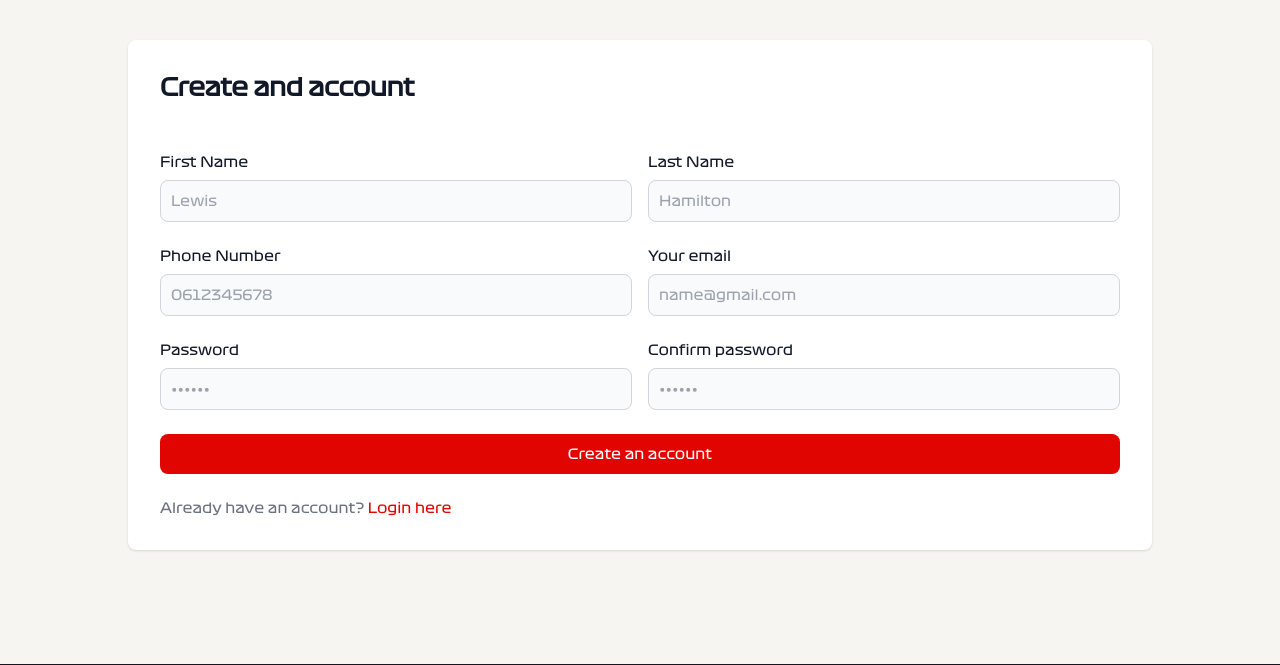
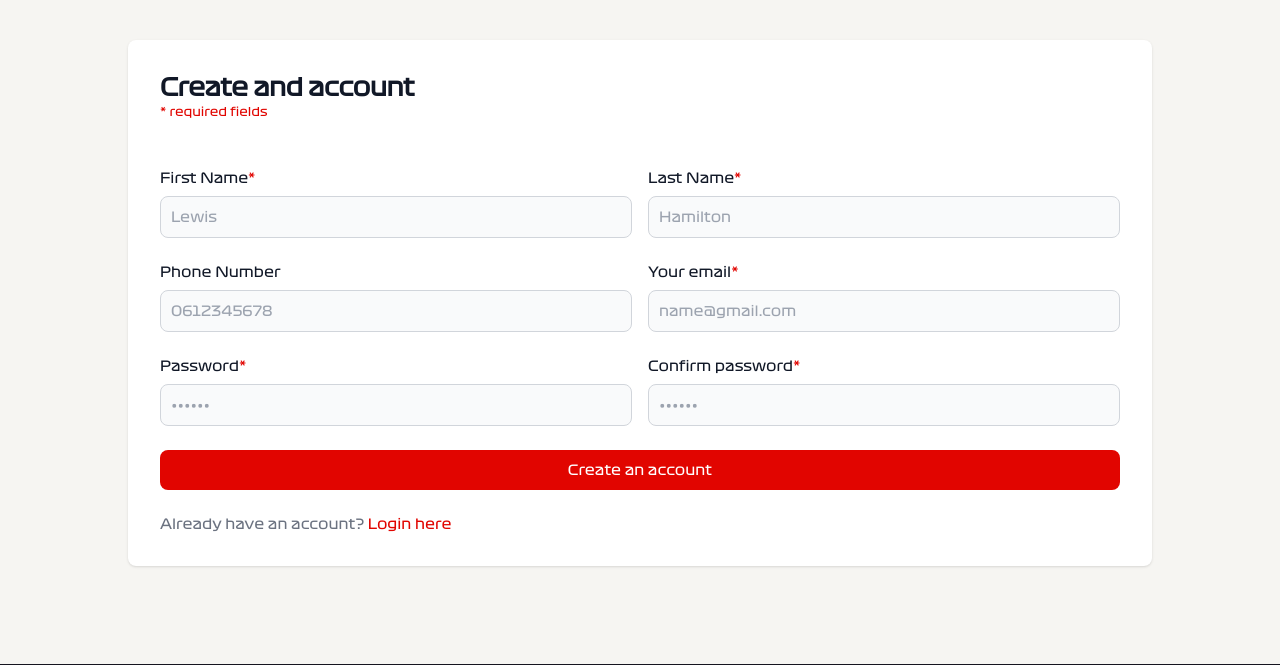
Before and after one commit to pmax42/flask-f1, a Flask app: page /sign-up in a window 1280 px wide. Shown: the part 56-721 px from the top of the page. Run offline with Flask 3, Linux system fonts and the light colour scheme; parts of the project's set-up code (start-up, migrations or seed data) failed here and were passed over; some libraries are stand-ins or nearby versions.

Commit message:
[ADD] Oubli indicateurs champs obligatoires

```diff
--- a/website/templates/sign-up.html
+++ b/website/templates/sign-up.html
@@ -5,17 +5,20 @@
 {% block content %}
 <div class="w-full bg-white rounded-lg shadow md:mt-0 sm:max-w-md xl:p-0 mx-auto lg:max-w-5xl">
     <div class="p-6 space-y-4 md:space-y-6 sm:p-8">
-        <h1 class="text-xl font-bold leading-tight tracking-tight text-gray-900 md:text-2xl">
-            Create and account
-        </h1>
+        <div>
+            <h1 class="text-xl font-bold leading-tight tracking-tight text-gray-900 md:text-2xl">
+                Create and account
+            </h1>
+            <p class="text-primary text-xs">* required fields</p>
+        </div>
         <form action="/sign-up" method="post" class="space-y-4 md:space-y-6 lg:grid lg:grid-cols-2 lg:gap-x-4" novalidate>
             {{ form.hidden_tag() }}
             <div>
-                <label for="first_name" class="block mb-2 text-sm font-medium text-gray-900">First Name</label>
+                <label for="first_name" class="block mb-2 text-sm font-medium text-gray-900">First Name<span class="text-primary">*</span></label>
                 {{ form.first_name(class="bg-gray-50 border border-gray-300 text-gray-900 sm:text-sm rounded-lg focus:ring-primary focus:border-primary block w-full p-2.5 focus:outline-none") }}
             </div>
             <div>
-                <label for="last_name" class="block mb-2 text-sm font-medium text-gray-900">Last Name</label>
+                <label for="last_name" class="block mb-2 text-sm font-medium text-gray-900">Last Name<span class="text-primary">*</span></label>
                 {{ form.last_name(class="bg-gray-50 border border-gray-300 text-gray-900 sm:text-sm rounded-lg focus:ring-primary focus:border-primary block w-full p-2.5 focus:outline-none") }}
             </div>
             <div>
@@ -23,15 +26,15 @@
                 {{ form.phone_number(class="bg-gray-50 border border-gray-300 text-gray-900 sm:text-sm rounded-lg focus:ring-primary focus:border-primary block w-full p-2.5 focus:outline-none") }}
             </div>
             <div>
-                <label for="email" class="block mb-2 text-sm font-medium text-gray-900">Your email</label>
+                <label for="email" class="block mb-2 text-sm font-medium text-gray-900">Your email<span class="text-primary">*</span></label>
                 {{ form.email(class="bg-gray-50 border border-gray-300 text-gray-900 sm:text-sm rounded-lg focus:ring-primary focus:border-primary block w-full p-2.5 focus:outline-none") }}
             </div>
             <div>
-                <label for="password" class="block mb-2 text-sm font-medium text-gray-900">Password</label>
+                <label for="password" class="block mb-2 text-sm font-medium text-gray-900">Password<span class="text-primary">*</span></label>
                 {{ form.password(class="bg-gray-50 border border-gray-300 text-gray-900 sm:text-sm rounded-lg focus:ring-primary focus:border-primary block w-full p-2.5 focus:outline-none") }}
             </div>
             <div>
-                <label for="confirm_password" class="block mb-2 text-sm font-medium text-gray-900">Confirm password</label>
+                <label for="confirm_password" class="block mb-2 text-sm font-medium text-gray-900">Confirm password<span class="text-primary">*</span></label>
                 {{ form.confirm_password(class="bg-gray-50 border border-gray-300 text-gray-900 sm:text-sm rounded-lg focus:ring-primary focus:border-primary block w-full p-2.5 focus:outline-none") }}
             </div>
             <!-- <div class="flex items-start">
```
Also changed, not shown: website/static/css/main.css (+21 -54 lines).
